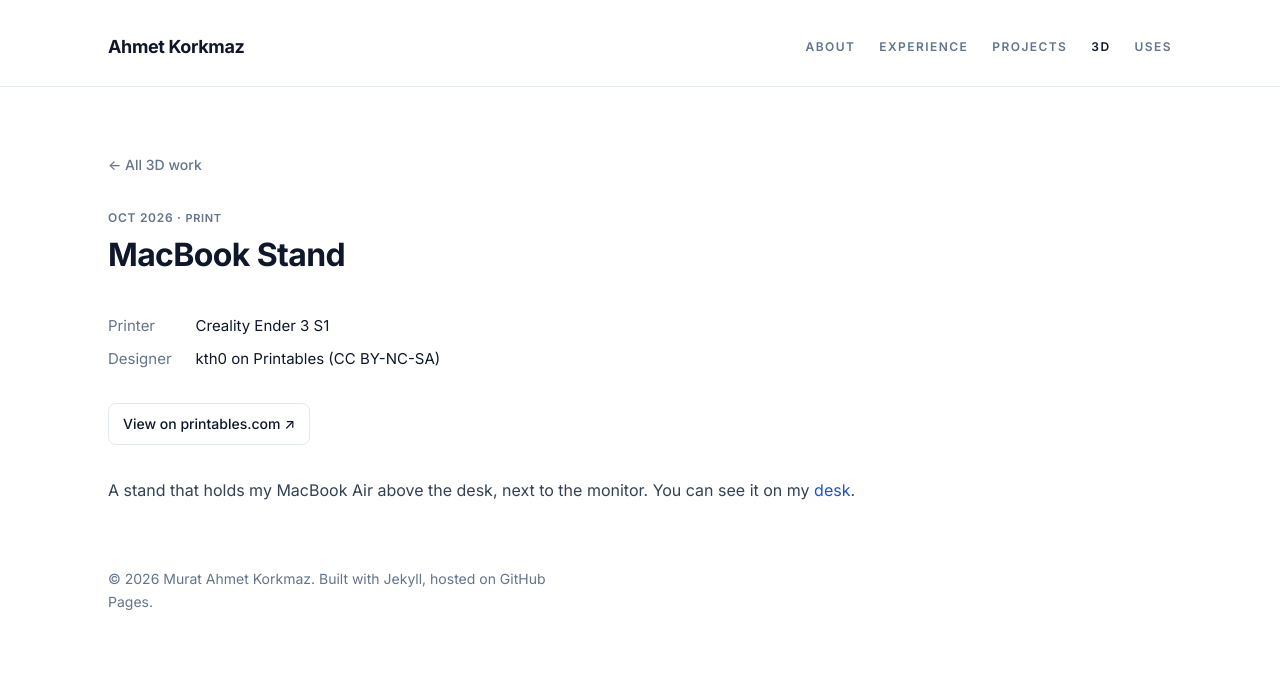
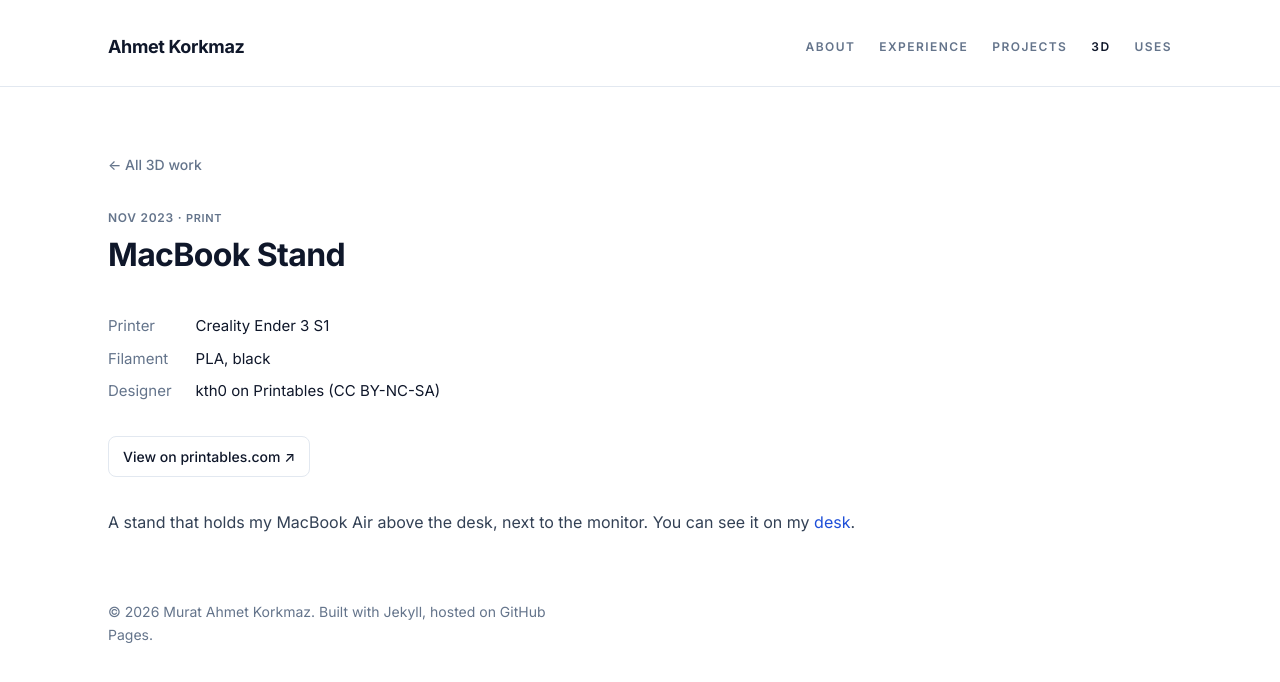
Before and after one commit to ahmetkorkmaz3/ahmetkorkmaz3.github.io, a Jekyll site: the page built from _makes/macbook-stand.md, in a window 1280 px wide. Shown: the top 682 px of the page. Built offline with Jekyll 4.4.1, drawn with Linux system fonts in a browser that asks for light colours.

Commit message:
Give the printed stands their dates and filaments
Co-Authored-By: Claude Opus 5.5 (1M context) <noreply@anthropic.com>

```diff
--- a/_makes/macbook-stand.md
+++ b/_makes/macbook-stand.md
@@ -1,10 +1,11 @@
 ---
 title: MacBook Stand
-date: 2026-10-07
+date: 2023-11-14
 kind: print
 icon: stand
 link: https://www.printables.com/model/612620-macbook-stand
 printer: Creality Ender 3 S1
+filament: PLA, black
 designer: kth0 on Printables (CC BY-NC-SA)
 ---
 
```
Also changed, not shown: _makes/magsafe-charger-stand.md (+2 -1 lines).
